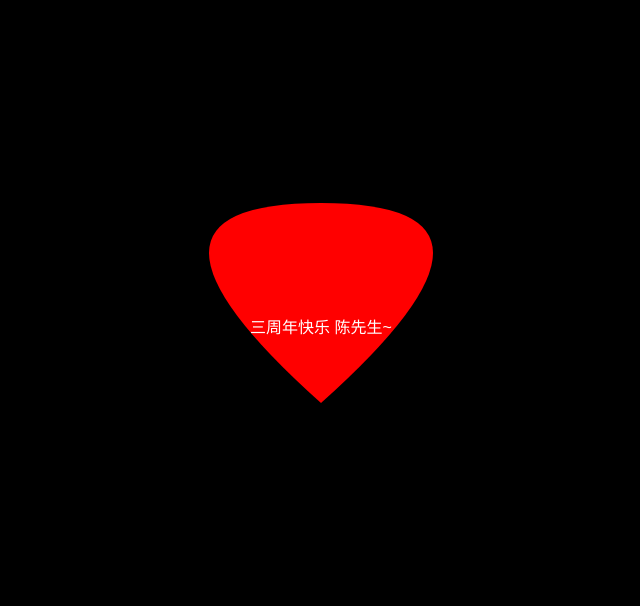
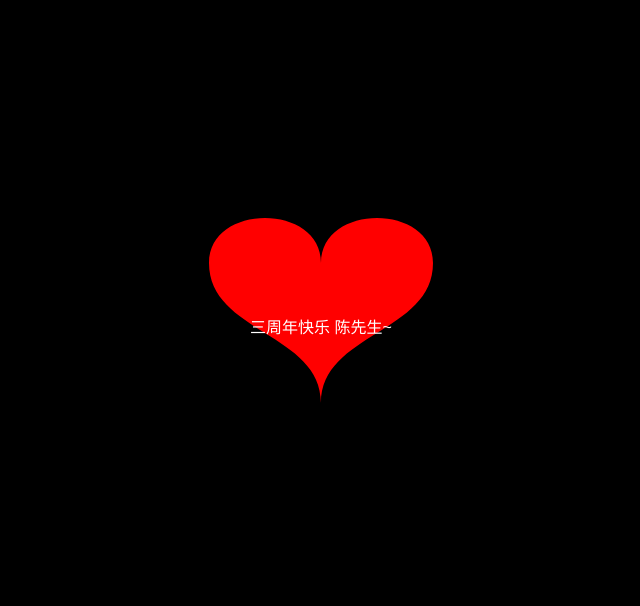
Before and after one commit to Tingsii/heart-animation, a plain HTML site: page index.html in a window 1280 px wide. Shown: the part 97-703 px from the top of the page, without its empty margins (319-959 px from the left). Drawn offline with Linux system fonts and the light colour scheme.

Commit message:
Update index.html

```diff
--- a/index.html
+++ b/index.html
@@ -25,12 +25,33 @@
         const ctx = canvas.getContext('2d');
 
         function drawHeart(ctx, x, y, width, height) {
+            const topCurveHeight = height * 0.3;
             ctx.beginPath();
-            ctx.moveTo(x, y + height / 4);
-            ctx.quadraticCurveTo(x, y, x + width / 2, y);
-            ctx.quadraticCurveTo(x + width, y, x + width, y + height / 4);
-            ctx.quadraticCurveTo(x + width, y + height / 2, x + width / 2, y + height);
-            ctx.quadraticCurveTo(x, y + height / 2, x, y + height / 4);
+            ctx.moveTo(x, y + topCurveHeight);
+            // top left curve
+            ctx.bezierCurveTo(
+                x, y,
+                x - width / 2, y,
+                x - width / 2, y + topCurveHeight
+            );
+            // bottom left curve
+            ctx.bezierCurveTo(
+                x - width / 2, y + (height + topCurveHeight) / 2,
+                x, y + (height + topCurveHeight) / 2,
+                x, y + height
+            );
+            // bottom right curve
+            ctx.bezierCurveTo(
+                x, y + (height + topCurveHeight) / 2,
+                x + width / 2, y + (height + topCurveHeight) / 2,
+                x + width / 2, y + topCurveHeight
+            );
+            // top right curve
+            ctx.bezierCurveTo(
+                x + width / 2, y,
+                x, y,
+                x, y + topCurveHeight
+            );
             ctx.closePath();
             ctx.fillStyle = 'red';
             ctx.fill();
@@ -44,7 +65,7 @@
         }
 
         function draw() {
-            drawHeart(ctx, canvas.width / 2 - 112, canvas.height / 2 - 100, 224, 200);
+            drawHeart(ctx, canvas.width / 2, canvas.height / 2 - 100, 224, 200);
             drawText(ctx, '三周年快乐 陈先生~', canvas.width / 2, canvas.height / 2 + 30);
         }
 
```
